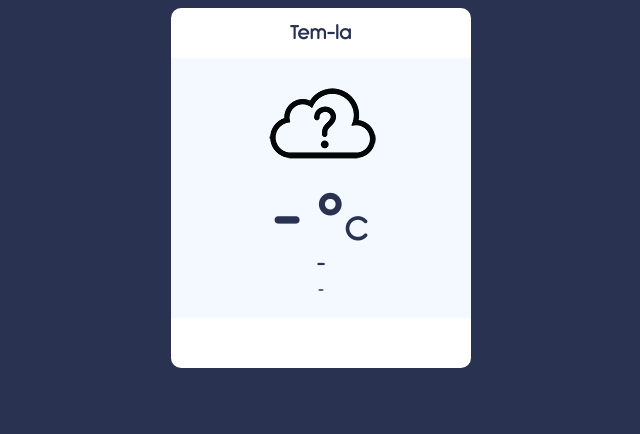
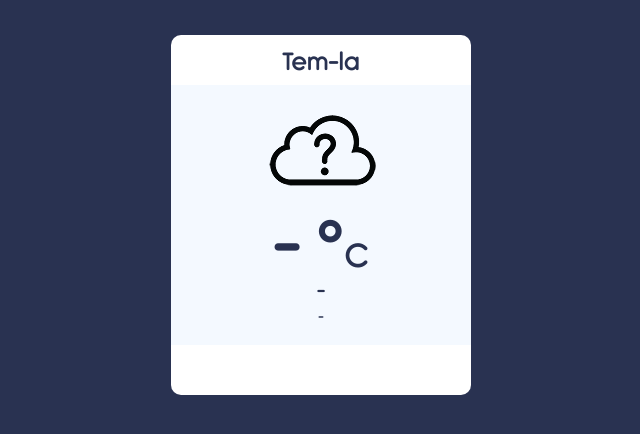
Before and after one commit to Louisianish/weatherkv, a plain HTML site: page index.html in a window 1280 px wide. Shown: the whole page, without its empty margins (319-959 px from the left). Drawn offline with Linux system fonts and the light colour scheme.

Commit message:
Update style.css

```diff
--- a/style.css
+++ b/style.css
@@ -15,6 +15,7 @@ body{
 
     border-radius: 10px;
     padding-bottom : 50px;
+    margin-top: 35px;
 }
 
 .app-title{
@@ -27,7 +28,7 @@ body{
     text-align: center;
     padding: 15px;
     margin: 0 auto;
-    font-size: 1.2em;
+    font-size: 1.5em;
     color: #293251;
 }
 
```
